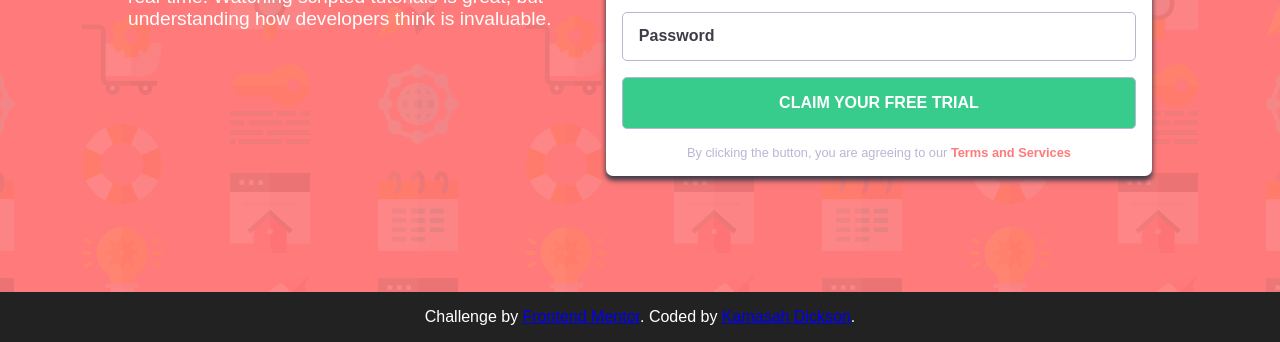
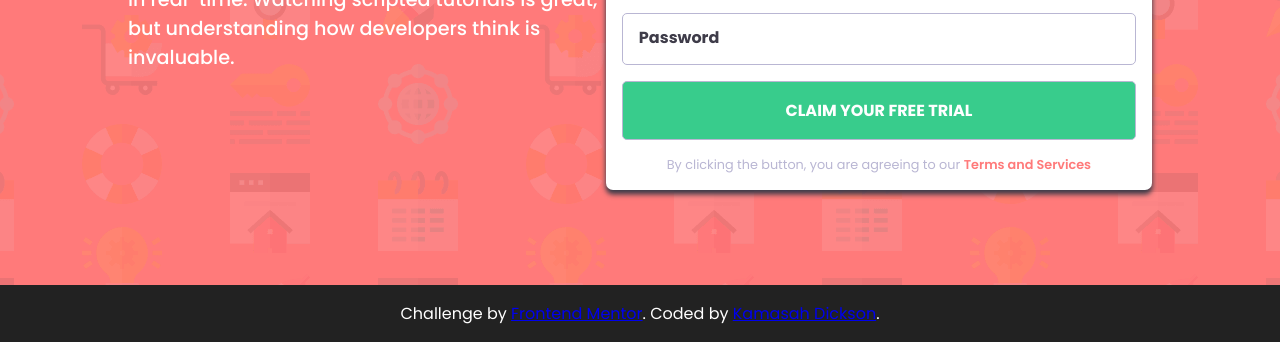
Before and after one commit to Kamasah-Dickson/signup-Form, a plain HTML site: page index.html in a window 1280 px wide. Shown: the part 458-800 px from the top of the page. Drawn offline with Linux system fonts and the light colour scheme.

Commit message:
initialcommit

```diff
--- a/css/style.scss
+++ b/css/style.scss
@@ -2,7 +2,7 @@
     padding:0;
     margin:0;
     box-sizing: border-box;
-    font-family: sans-serif;
+    font-family: 'Poppins', sans-serif;
     transition: all .2s ease;
 }
 
--- a/index.html
+++ b/index.html
@@ -3,7 +3,9 @@
 <head>
   <meta charset="UTF-8">
   <meta name="viewport" content="width=device-width, initial-scale=1.0"> <!-- displays site properly based on user's device -->
-
+  <link rel="preconnect" href="https://fonts.googleapis.com">
+<link rel="preconnect" href="https://fonts.gstatic.com" crossorigin>
+<link href="https://fonts.googleapis.com/css2?family=Big+Shoulders+Display:wght@400;700&family=Manrope:wght@500;700&family=Outfit:wght@300;400;500&family=Poppins:wght@400;500;600;700&family=Red+Hat+Display:wght@500;700;900&display=swap" rel="stylesheet">
   <link rel="icon" type="image/png" sizes="32x32" href="./images/favicon-32x32.png">
   <link rel="stylesheet" href="./css/style.css">
 
```
Also changed, not shown: css/style.css, 1 other file.
